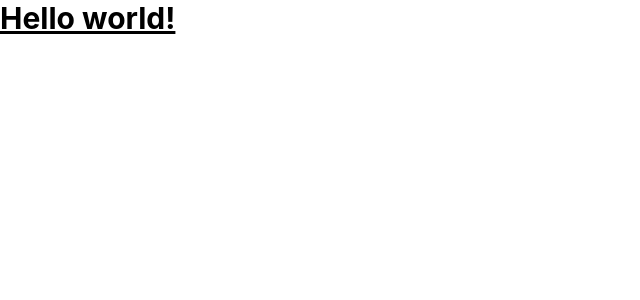
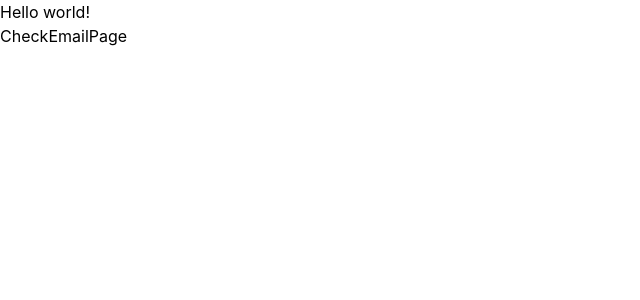
Before and after one commit to million-dollar-dev/chat-app-fronted-2024, a React (Create React App) app in the folder client/: page /email in a window 1280 px wide. Shown: the top 300 px of the page, without its empty margins (0-640 px from the left). Built offline with nearby package versions, Linux system fonts and the light colour scheme.

Commit message:
feat: add routing

```diff
--- a/client/package.json
+++ b/client/package.json
@@ -13,7 +13,7 @@
     "web-vitals": "^2.1.4"
   },
   "scripts": {
-    "start": "webpack-dev-server --mode development --open --hot",
+    "start": "react-scripts start",
     "build": "react-scripts build",
     "test": "react-scripts test",
     "eject": "react-scripts eject"
@@ -37,7 +37,6 @@
     ]
   },
   "devDependencies": {
-    "tailwindcss": "^3.4.3",
-    "webpack-dev-server": "^5.0.4"
+    "tailwindcss": "^3.4.3"
   }
 }
--- a/client/src/App.js
+++ b/client/src/App.js
@@ -1,27 +1,14 @@
 import logo from './logo.svg';
 import './App.css';
+import {Outlet} from "react-router-dom";
 
 function App() {
   return (
-      // <div className="App">
-      //   <header className="App-header">
-      //     <img src={logo} className="App-logo" alt="logo" />
-      //     <p>
-      //       Edit <code>src/App.js</code> and save to reload.
-      //     </p>
-      //     <a
-      //       className="App-link"
-      //       href="https://reactjs.org"
-      //       target="_blank"
-      //       rel="noopener noreferrer"
-      //     >
-      //       Learn React
-      //     </a>
-      //   </header>
-      // </div>
-      <h1 className="text-3xl font-bold underline">
+      <h1>
         Hello world!
+          <Outlet/>
       </h1>
+
   );
 }
 
--- /dev/null
+++ b/client/src/components/MessagePage.js
@@ -0,0 +1,9 @@
+import React from 'react';
+
+const MessagePage = () => {
+  return (
+    <div>MessagePage</div>
+  );
+};
+
+export default MessagePage;
--- a/client/src/index.js
+++ b/client/src/index.js
@@ -3,12 +3,18 @@ import ReactDOM from 'react-dom/client';
 import './index.css';
 import App from './App';
 import reportWebVitals from './reportWebVitals';
+import {RouterProvider} from "react-router-dom";
+import router from "./routes";
 
 const root = ReactDOM.createRoot(document.getElementById('root'));
 root.render(
-  <React.StrictMode>
-    <App />
-  </React.StrictMode>
+    <React.StrictMode>
+        <RouterProvider router={router}>
+            <App/>
+        </RouterProvider>
+
+
+    </React.StrictMode>
 );
 
 // If you want to start measuring performance in your app, pass a function
--- /dev/null
+++ b/client/src/pages/CheckEmailPage.js
@@ -0,0 +1,9 @@
+import React from 'react';
+
+const CheckEmailPage = () => {
+  return (
+    <div>CheckEmailPage</div>
+  );
+};
+
+export default CheckEmailPage;
--- /dev/null
+++ b/client/src/pages/CheckPasswordPage.js
@@ -0,0 +1,9 @@
+import React from 'react';
+
+const CheckPasswordPage = () => {
+  return (
+    <div>CheckPasswordPage</div>
+  );
+};
+
+export default CheckPasswordPage;
--- /dev/null
+++ b/client/src/pages/Home.js
@@ -0,0 +1,9 @@
+import React from 'react';
+
+const Home = () => {
+  return (
+    <div>Home</div>
+  );
+};
+
+export default Home;
--- /dev/null
+++ b/client/src/pages/RegisterPage.js
@@ -0,0 +1,9 @@
+import React from 'react';
+
+const RegisterPage = () => {
+  return (
+    <div>RegisterPage</div>
+  );
+};
+
+export default RegisterPage;
--- /dev/null
+++ b/client/src/routes/index.js
@@ -0,0 +1,40 @@
+import { createBrowserRouter } from "react-router-dom";
+import CheckEmailPage from "../pages/CheckEmailPage";
+import CheckPasswordPage from "../pages/CheckPasswordPage";
+import RegisterPage from "../pages/RegisterPage";
+import App from "../App";
+import Home from "../pages/Home";
+import MessagePage from "../components/MessagePage";
+
+const router = createBrowserRouter([
+    {
+        path: "/",
+        element: <App/>,
+        children: [
+            {
+                path: "register",
+                element: <RegisterPage/>
+            },
+            {
+                path: "email",
+                element: <CheckEmailPage/>
+            },
+            {
+                path: "password",
+                element: <CheckPasswordPage/>
+            },
+            {
+                path: "",
+                element: <Home/>,
+                children: [
+                    {
+                        path: ":userId",
+                        element: <MessagePage/>
+                    }
+                ]
+            }
+        ]
+    }
+]);
+
+export default router;
```
Also changed, not shown: 1 other file (tests, documents, lock files or other folders).
